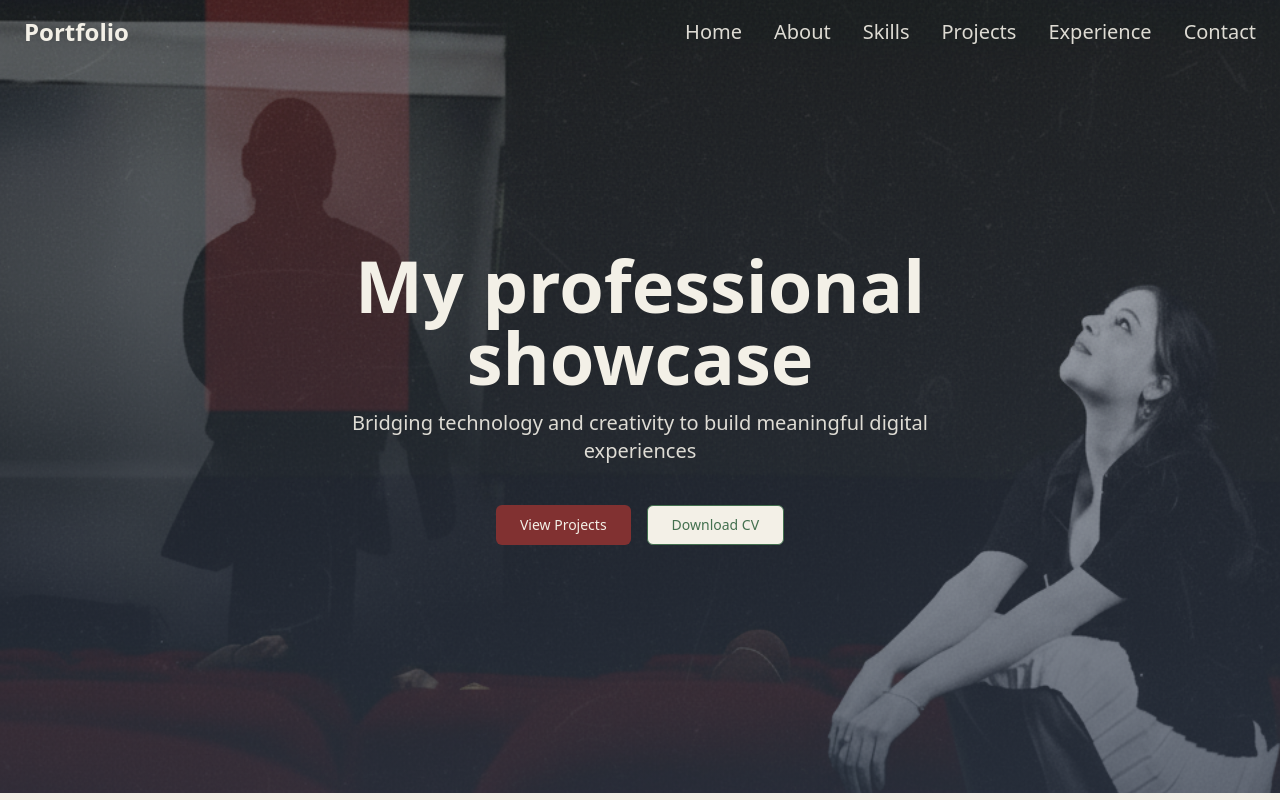
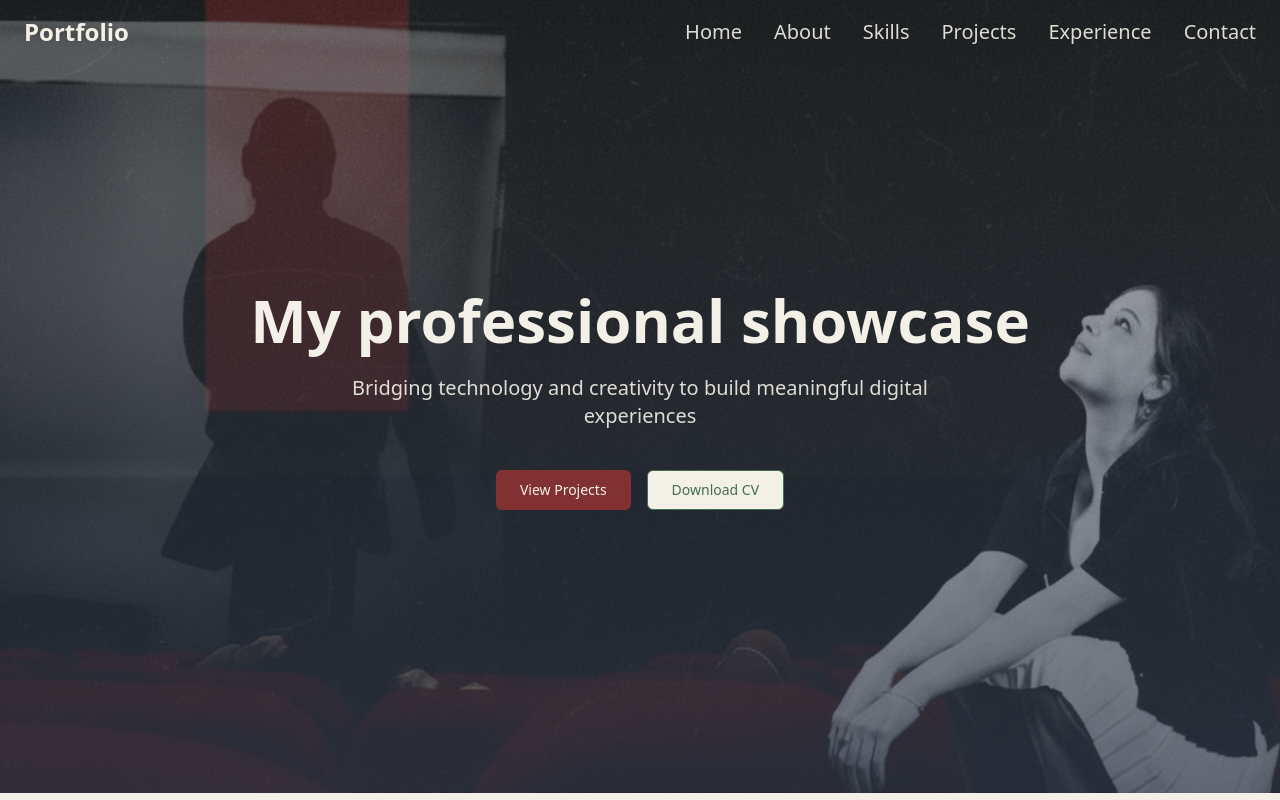
Before and after one commit to annasebedash-creator/anna-sebedach-portfolio, a React (Vite) app: page / in a window 1280 px wide. Shown: the top 800 px of the page. Built offline with nearby package versions, Linux system fonts and the light colour scheme.

Commit message:
Fix: Maintain hero section alignment

```diff
--- a/src/components/Hero.tsx
+++ b/src/components/Hero.tsx
@@ -3,17 +3,23 @@ import brandingWork1 from "@/assets/branding-work-1.jpg";
 import brandingWork2 from "@/assets/branding-work-2.jpg";
 import aesthetic1 from "@/assets/aesthetic-1.jpg";
 import heroMixedMedia from "@/assets/hero-mixed-media.jpg";
+
 const Hero = () => {
-  return <div>
+  return (
+    <div>
       {/* Section 1: Hero Slice */}
       <section className="hero-slice relative h-[calc(35vh+3cm)] md:h-[calc(70vh+3cm)] lg:h-[calc(80vh+3cm)] xl:h-[calc(85vh+3cm)] overflow-hidden">
-        <img src={heroMixedMedia} alt="Mixed media composition with professional portrait" className="absolute inset-0 w-full h-full object-cover object-center" />
+        <img
+          src={heroMixedMedia}
+          alt="Mixed media composition with professional portrait"
+          className="absolute inset-0 w-full h-full object-cover object-center"
+        />
         <div className="absolute inset-0 bg-gradient-to-b from-midnight-blue/30 via-midnight-blue/50 to-midnight-blue/70"></div>
 
         <div className="absolute inset-0 flex items-center justify-center">
           <div className="text-center space-y-4 max-w-4xl mx-auto px-6">
-            <h1 className="hero-title text-4xl md:text-6xl lg:text-7xl font-bold text-ivory leading-tight">My professional showcase</h1>
-            <p className="hero-sub text-lg md:text-xl text-ivory/90 max-w-2xl mx-auto">
+            <h1 className="hero-title text-6xl font-bold text-ivory leading-tight">My professional showcase</h1>
+            <p className="hero-sub text-xl text-ivory/90 max-w-2xl mx-auto">
               Bridging technology and creativity to build meaningful digital experiences
             </p>
 
@@ -41,6 +47,8 @@ const Hero = () => {
 
       {/* Section 3: Projects Slice */}
 
-    </div>;
+    </div>
+  );
 };
+
 export default Hero;
```
